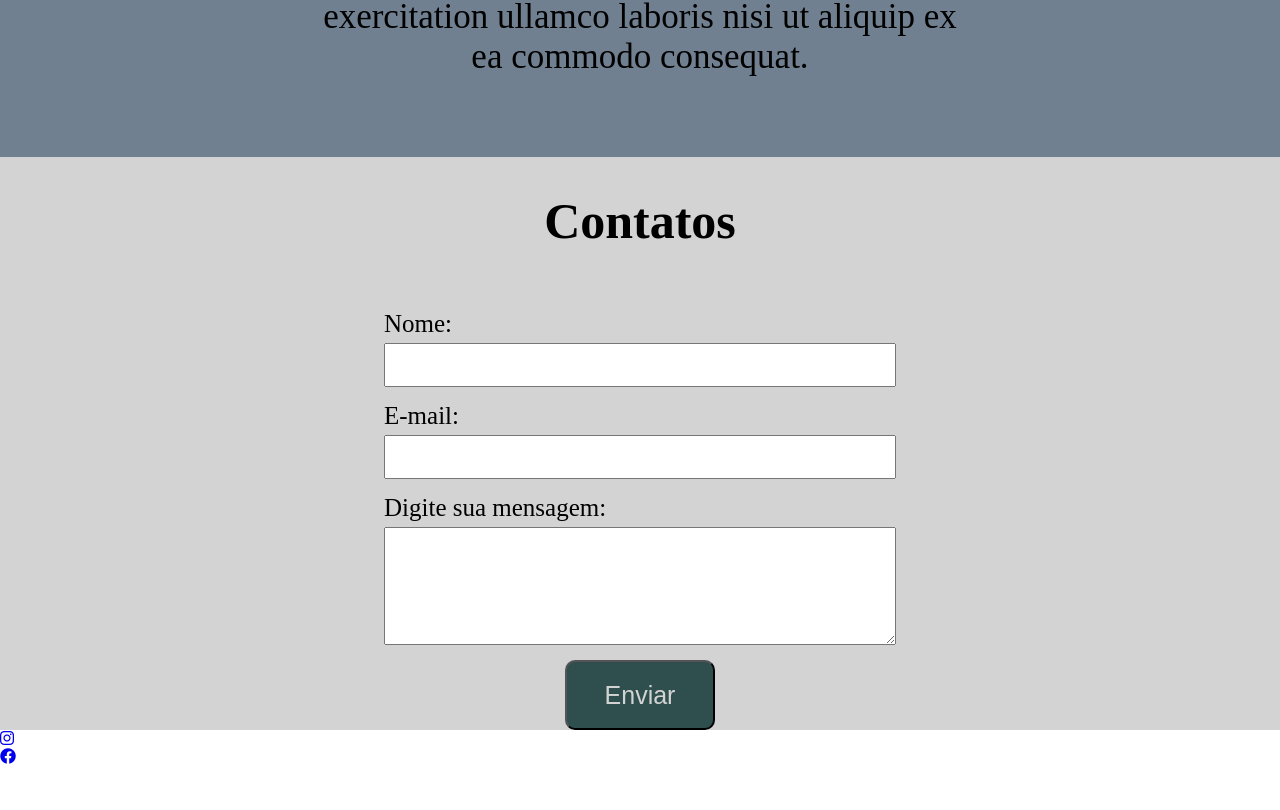
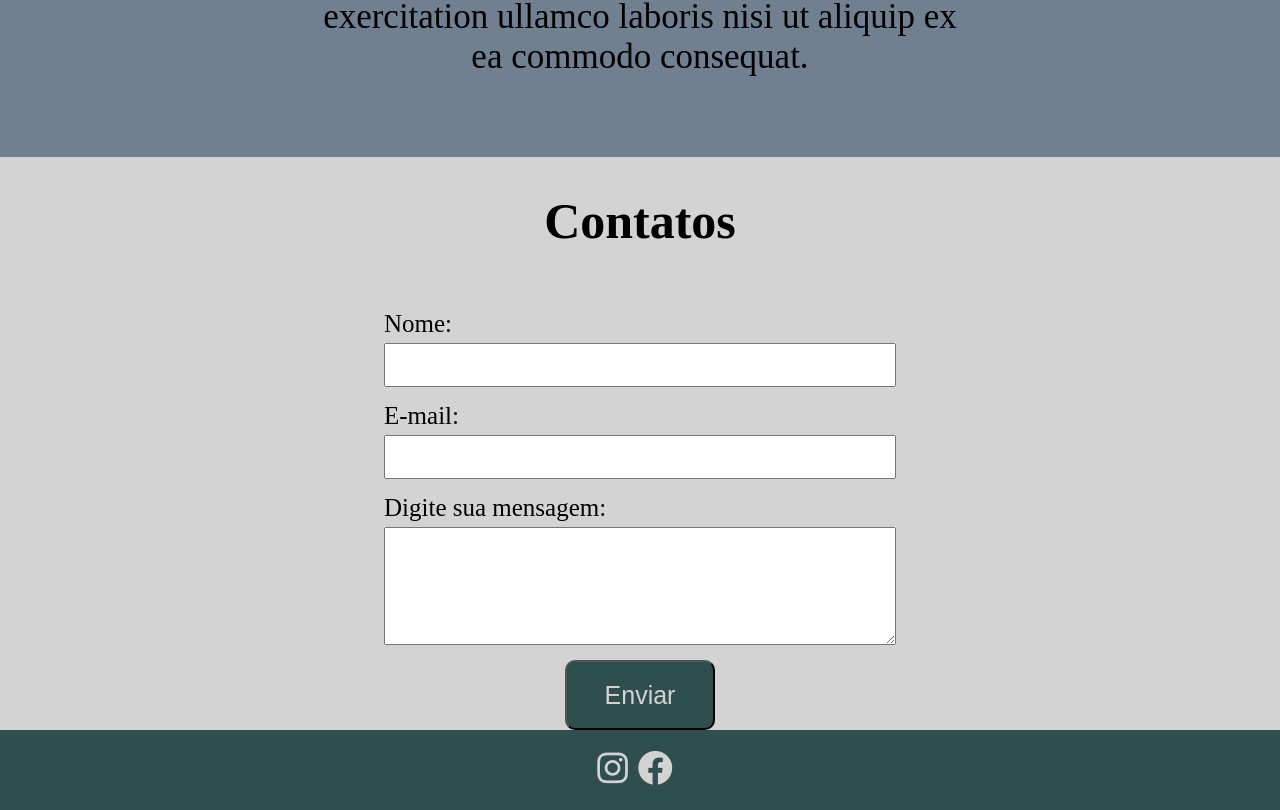
Before and after one commit to LFInCascade/lp-template, an Angular app in the folder landing-page/: page / in a window 1280 px wide. Shown: the part 896-1706 px from the top of the page. Before the commit the page ends 1662 px from the top, so only its background shows below. Built offline with nearby package versions, Linux system fonts and the light colour scheme.

Commit message:
style :gem: estilizando o footer

```diff
--- /dev/null
+++ b/landing-page/src/app/styles/components/_footer.scss
@@ -0,0 +1,23 @@
+.footer-container{
+    display: flex;
+    flex-direction: column;
+    align-items: center;
+    justify-content: center;
+    width: 100%;
+    height: 80px;
+    background-color: $secondary-color;
+    .icons-footer {
+        display: flex;
+        font-size: 35px;
+        ul {
+          display: flex;
+          i {
+            color: $third-color;
+            margin-right: 10px;
+            &:hover{
+              color: $primary-color;
+            }
+          }
+        }
+    }
+}
--- a/landing-page/src/app/styles/index.scss
+++ b/landing-page/src/app/styles/index.scss
@@ -3,6 +3,7 @@
 
   // Components
   @import './components/header';
+  @import './components/footer';
 
   // Pages
   @import './pages/hero';
```
